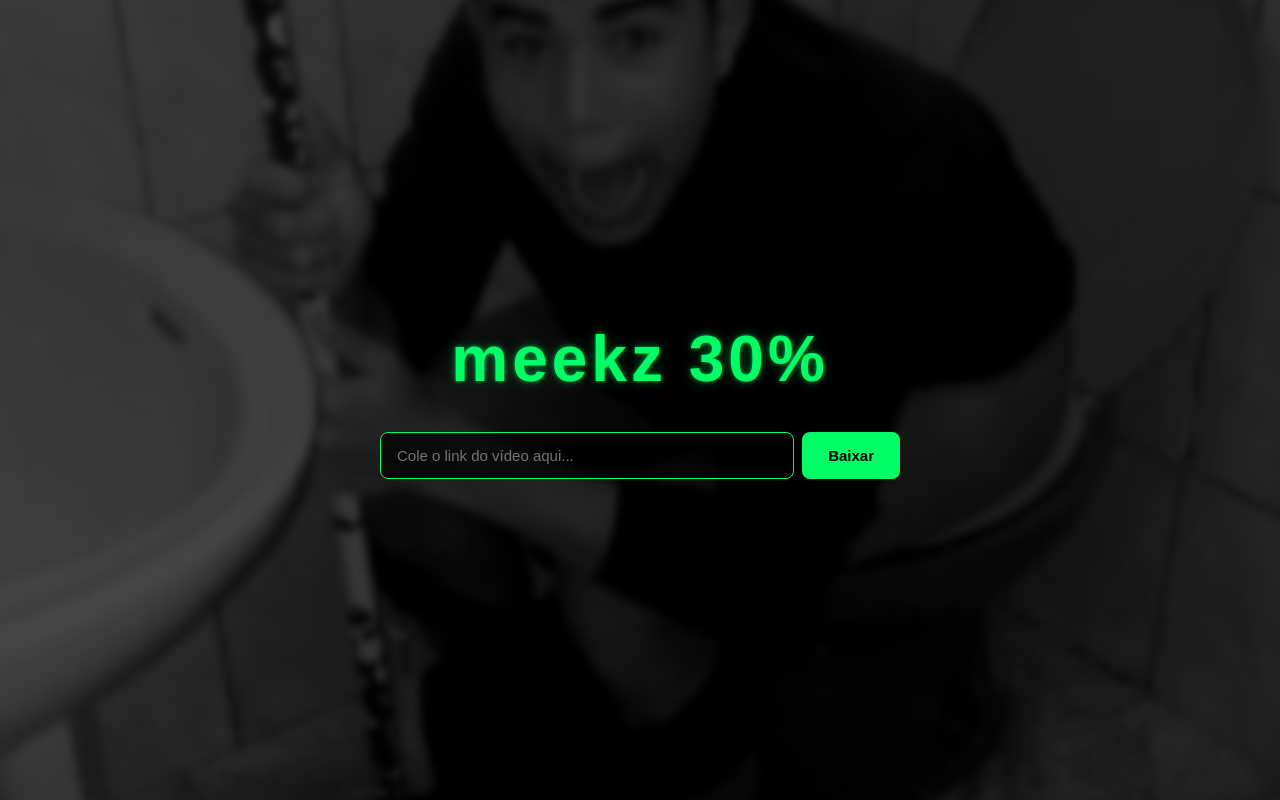
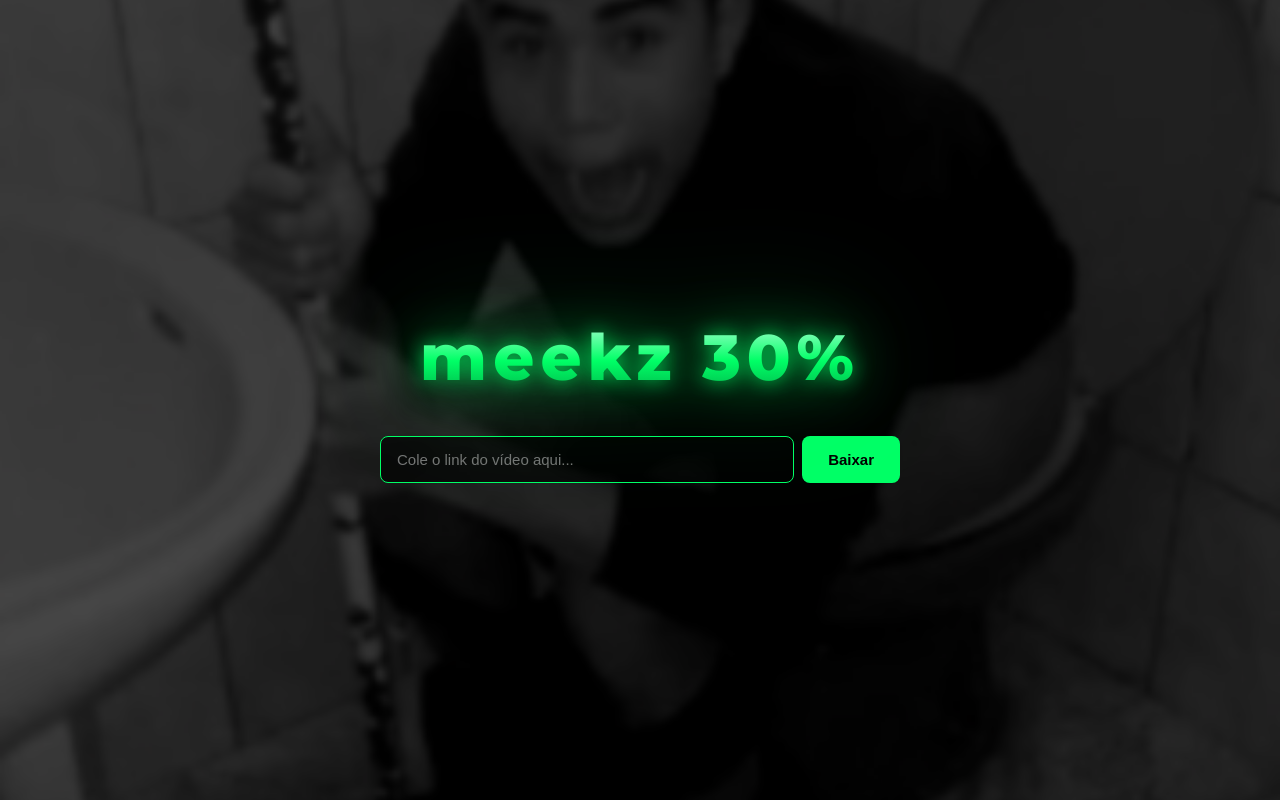
Before and after one commit to 1luckzz/2viddrop, a website: page public/index.html in a window 1280 px wide. Drawn offline with Linux system fonts and the light colour scheme.

Commit message:
Update style.css

```diff
--- a/public/style.css
+++ b/public/style.css
@@ -5,7 +5,7 @@ body {
   display: flex;
   align-items: center;
   justify-content: center;
-  font-family: Arial, Helvetica, sans-serif;
+  font-family: 'Montserrat', Arial, sans-serif;
   background: #000 url('background.png') no-repeat center center fixed;
   background-size: cover;
   color: #e5e5e5;
@@ -29,20 +29,36 @@ main {
 
 /* ── título meekz em verde com efeitos ── */
 .logo {
+  font-family: 'Montserrat', Arial, sans-serif;
   font-size: 64px;
-  font-weight: bold;
-  letter-spacing: 4px;
-  color: #00ff66;
-  text-shadow:
-    0 0 4px  rgba(0, 255, 102, 0.6),
-    0 0 12px rgba(0, 255, 102, 0.35);
-  animation: pulse 2.4s ease-in-out infinite;
-  margin-bottom: 36px;
+  font-weight: 800;
+  letter-spacing: 6px;
+  text-transform: lowercase;
+  background: linear-gradient(180deg, #b6ffd9 0%, #00ff66 55%, #00b34a 100%);
+  -webkit-background-clip: text;
+  background-clip: text;
+  color: transparent;
+  filter:
+    drop-shadow(0 0 6px rgba(0, 255, 102, 0.55))
+    drop-shadow(0 0 18px rgba(0, 255, 102, 0.3))
+    drop-shadow(0 0 42px rgba(0, 255, 102, 0.18));
+  animation: breathe 3.2s ease-in-out infinite;
+  margin-bottom: 40px;
 }
 
-@keyframes pulse {
-  0%, 100% { text-shadow: 0 0 4px rgba(0,255,102,0.6), 0 0 12px rgba(0,255,102,0.35); }
-  50%      { text-shadow: 0 0 2px rgba(0,255,102,0.4), 0 0 6px  rgba(0,255,102,0.2); }
+@keyframes breathe {
+  0%, 100% {
+    filter:
+      drop-shadow(0 0 6px rgba(0, 255, 102, 0.55))
+      drop-shadow(0 0 18px rgba(0, 255, 102, 0.3))
+      drop-shadow(0 0 42px rgba(0, 255, 102, 0.18));
+  }
+  50% {
+    filter:
+      drop-shadow(0 0 10px rgba(0, 255, 102, 0.75))
+      drop-shadow(0 0 28px rgba(0, 255, 102, 0.45))
+      drop-shadow(0 0 60px rgba(0, 255, 102, 0.25));
+  }
 }
 
 /* ── campo + botão ── */
```
